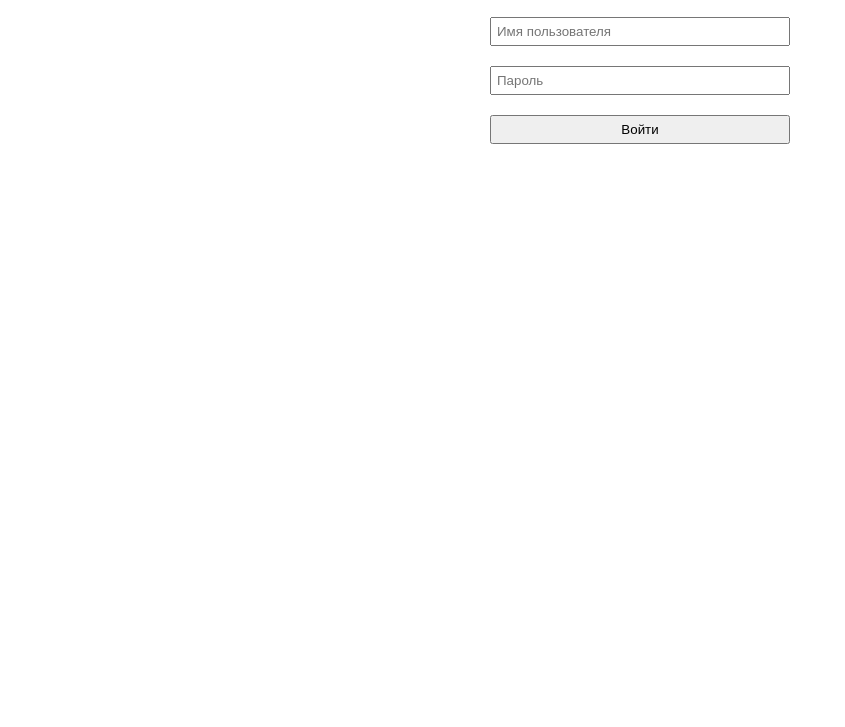
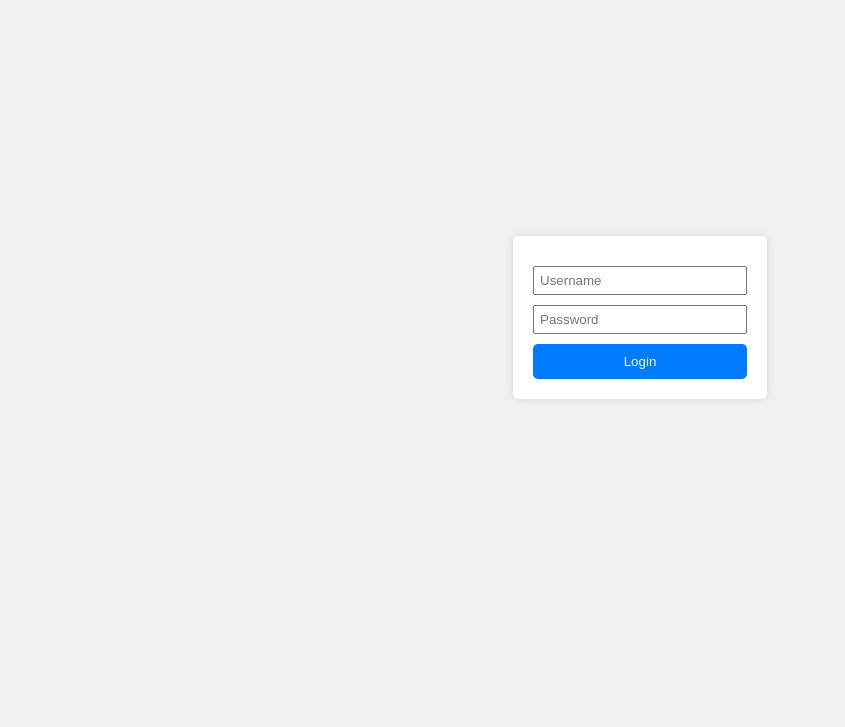
Before and after one commit to maymeskul123/maymeskul.github.io, a plain HTML site: page login.html in a window 1280 px wide. Shown: the part 73-800 px from the top of the page, without its empty margins (0-845 px from the left). Drawn offline with Linux system fonts and the light colour scheme.

Commit message:
Update login.html

```diff
--- a/login.html
+++ b/login.html
@@ -1,38 +1,60 @@
 <!DOCTYPE html>
-<html lang="ru">
+<html lang="en">
 <head>
     <meta charset="UTF-8">
     <meta name="viewport" content="width=device-width, initial-scale=1.0">
-    <title>Логин PeerFlow</title>
+    <title>PeerFlow Login</title>
     <style>
+        body {
+            font-family: Arial, sans-serif;
+            display: flex;
+            justify-content: center;
+            align-items: center;
+            height: 100vh;
+            margin: 0;
+            background-color: #f0f0f0;
+        }
         form {
-            display: flex;
-            flex-direction: column;
-            max-width: 300px;
-            margin: 20px auto;
+            background-color: white;
+            padding: 20px;
+            border-radius: 5px;
+            box-shadow: 0 0 10px rgba(0,0,0,0.1);
         }
-        input, button {
+        input {
+            display: block;
             margin: 10px 0;
             padding: 5px;
+            width: 200px;
+        }
+        button {
+            display: block;
+            width: 100%;
+            padding: 10px;
+            background-color: #007bff;
+            color: white;
+            border: none;
+            border-radius: 5px;
+            cursor: pointer;
+        }
+        #response {
+            margin-top: 20px;
         }
     </style>
 </head>
 <body>
-    <h1>Логин в PeerFlow API</h1>
-    <form id="loginForm">
-        <input type="text" id="username" name="username" placeholder="Имя пользователя" required>
-        <input type="password" id="password" name="password" placeholder="Пароль" required>
-        <button type="submit">Войти</button>
-    </form>
-    <div id="response"></div>
+    <div>
+        <form id="loginForm">
+            <input type="text" id="username" name="username" placeholder="Username" required>
+            <input type="password" id="password" name="password" placeholder="Password" required>
+            <button type="submit">Login</button>
+        </form>
+        <div id="response"></div>
+    </div>
 
     <script>
         document.getElementById('loginForm').addEventListener('submit', function(e) {
             e.preventDefault();
-            login();
-        });
 
-        function login() {
             const username = document.getElementById('username').value;
             const password = document.getElementById('password').value;
 
@@ -40,23 +62,17 @@
                 method: 'POST',
                 credentials: 'include',
                 headers: {
-                    'Content-Type': 'application/json'
+                    'Content-Type': 'application/x-www-form-urlencoded'
                 }
             })
-            .then(response => {
-                if (response.ok) {
-                    return response.json();
-                }
-                throw new Error('Ошибка сети: ' + response.status);
-            })
+            .then(response => response.json())
             .then(data => {
-                document.getElementById('response').innerHTML = '<h2>Ответ сервера:</h2><pre>' + JSON.stringify(data, null, 2) + '</pre>';
+                document.getElementById('response').innerHTML = '<h3>Response:</h3><pre>' + JSON.stringify(data, null, 2) + '</pre>';
             })
             .catch(error => {
-                console.error('Ошибка:', error);
-                document.getElementById('response').innerHTML = '<h2>Ошибка:</h2><p>' + error.message + '</p>';
+                document.getElementById('response').innerHTML = '<h3>Error:</h3><p>' + error.message + '</p>';
             });
-        }
+        });
     </script>
 </body>
 </html>
```
